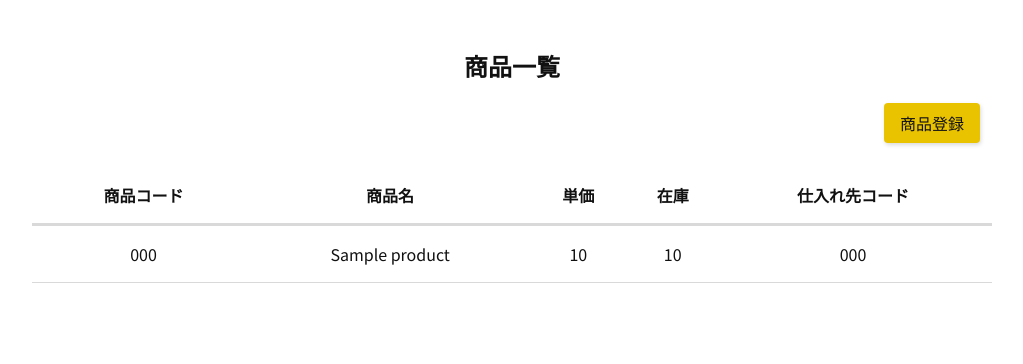
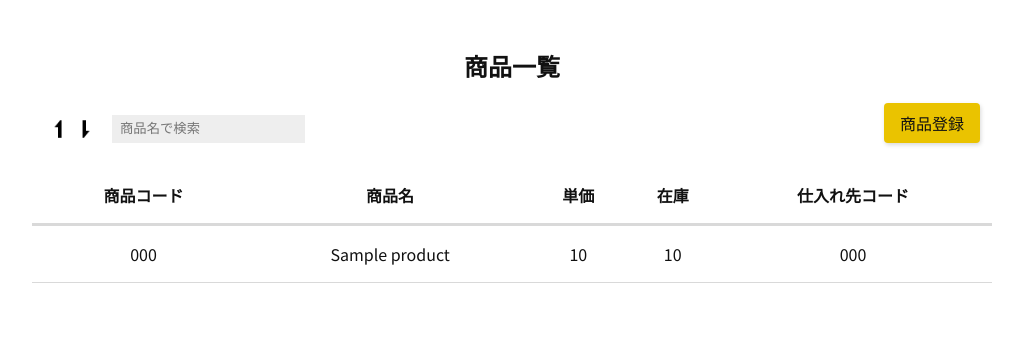
Before and after one commit to Shige960127/php_practice_samurai, a PHP site: page /read.php in a window 1280 px wide. Shown: the part 56-420 px from the top of the page, without its empty margins (128-1151 px from the left). Run offline with PHP 8.4, Linux system fonts and the light colour scheme; tables that the repository leaves empty or names only in its code hold one stand-in row (values such as "Sample post").

Commit message:
昇順、降順、検索機能の追加

```diff
--- a/cssフォルダ/style.css
+++ b/cssフォルダ/style.css
@@ -100,6 +100,41 @@ footer {
   margin-bottom: 1.5rem;
 }
 
+.products-ui div {
+  display: flex;
+  align-items: flex-end;
+}
+
+@media (max-width: 959px) {
+  .products-ui {
+    flex-direction: column;
+    align-items: center;
+  }
+
+  .products-ui div {
+    margin-bottom: 1.5rem;
+  }
+}
+
+.sort-img {
+  height: 1.75rem;
+  vertical-align: top;
+}
+
+.search-form {
+  margin-left: 0.75rem;
+}
+
+.search-box {
+  box-sizing: border-box;
+  max-width: 300px;
+  height: 1.75rem;
+  padding: 0.25rem 0.5rem;
+  background: #eee;
+  border: none;
+  outline: 0;
+}
+
 .products-table {
   width: 100%;
   margin: 0 auto;
--- a/read.php
+++ b/read.php
@@ -4,17 +4,42 @@ $user = 'root';
 $password = 'root';
 
 try {
+    $pdo = new PDO($dsn, $user, $password);
 
-$pdo = new PDO($dsn, $user, $password);
-$sql_select = 'SELECT * FROM products';
-$stmt_select = $pdo -> query($sql_select);
-$products = $stmt_select -> fetchAll(PDO::FETCH_ASSOC);
+    if (isset($_GET['order'])) {
+        $order = $_GET['order'];
+    } else {
+        $order = NULL;
+    }
+
+    if (isset($_GET['keyword'])) {
+        $keyword = $_GET['keyword'];
+    } else {
+        $keyword = NULL;
+    };
+
+    if ($order === 'desc') {
+        $sql_select = 'SELECT * FROM products WHERE product_name LIKE :keyword ORDER BY updated_at DESC';
+    } else {
+        $sql_select = 'SELECT * FROM products WHERE product_name LIKE :keyword ORDER BY updated_at ASC';
+    }
+
+    $stmt_select = $pdo -> prepare($sql_select);
+    $partial_match = "%{$keyword}%";
+    $stmt_select -> bindValue(':keyword', $partial_match, PDO::PARAM_STR);
+    $stmt_select -> execute();
+
+    $products = $stmt_select -> fetchAll(PDO::FETCH_ASSOC);
 
 } catch (PDOException $e) {
 
     exit($e -> getMessage());
 
 }
+
+
+
+
 ?>
 <!DOCTYPE html>
 <html lang="ja">
@@ -40,7 +65,16 @@ $products = $stmt_select -> fetchAll(PDO::FETCH_ASSOC);
             <h2>商品一覧</h2>
             <div class="products-ui">
                 <div>
-                    <!-- ここに並び替えボタンと検索ボックスを作成する -->
+                    <a href="read.php?order=desc&keyword=<?=$keyword?>">
+                        <img src="PHP+DB_商品管理アプリ用ファイル/アイコン用画像/desc.png" alt="降順に並び替え" class="sort-img">
+                    </a>
+                    <a href="read.php?order=asc&keyword=<?=$keyword?>">
+                        <img src="PHP+DB_商品管理アプリ用ファイル/アイコン用画像/asc.png" alt="昇順に並び替え" class="sort-img">
+                    </a>
+                    <form action="read.php" method="get" class="search-form">
+                        <input type="hidden" name="order" value="<?= $order ?>">
+                        <input type="text" class="search-box" placeholder="商品名で検索" name="keyword" value="<?=$keyword?>">
+                    </form>
                 </div>
                 <a href="#" class="btn">商品登録</a>
             </div>
```
